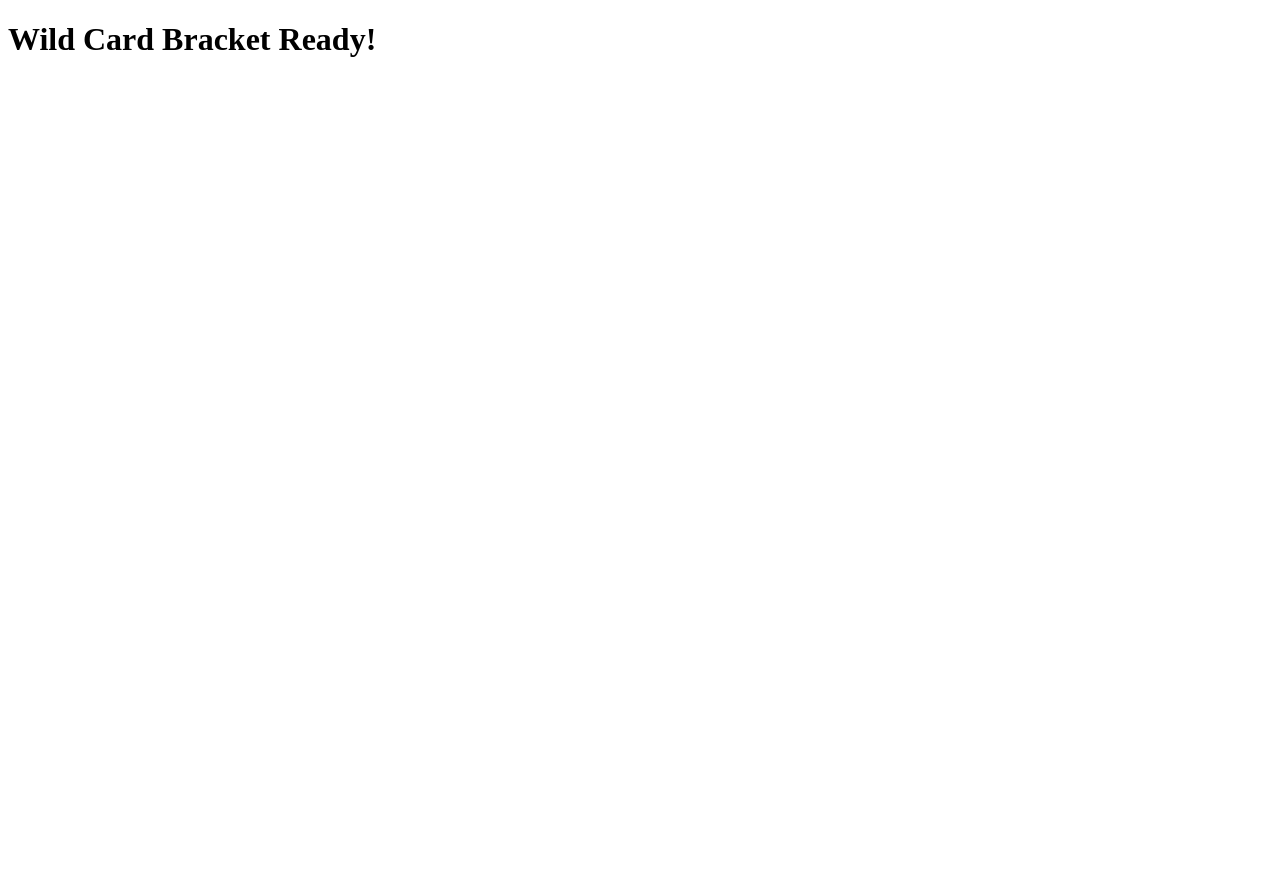
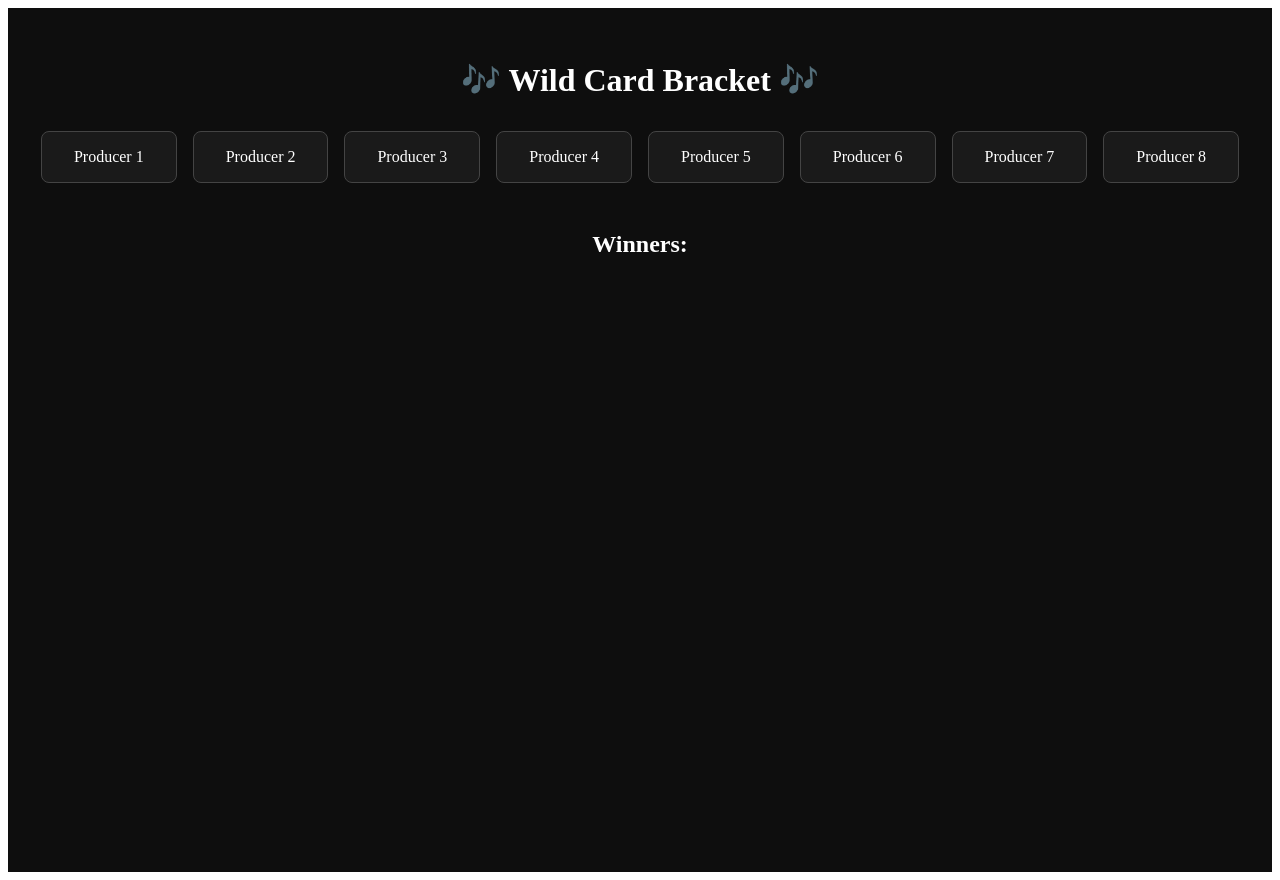
Before and after one commit to RIZRmusic/wildcardbeatbattle, a React (Vite) app: page / in a window 1280 px wide. Before the commit the page ends 800 px from the top, so only its background shows below. Built offline with nearby package versions, Linux system fonts and the light colour scheme.

Commit message:
Full tournament logic

```diff
--- a/src/App.jsx
+++ b/src/App.jsx
@@ -1,2 +1,45 @@
-// Full bracket UI logic goes here
-export default function App() { return <h1>Wild Card Bracket Ready!</h1>; }
+
+import React, { useState } from "react";
+
+const defaultNames = Array.from({ length: 8 }, (_, i) => `Producer ${i + 1}`);
+
+export default function App() {
+  const [names, setNames] = useState(defaultNames);
+  const [winners, setWinners] = useState([]);
+
+  const handleClick = (name) => {
+    if (!winners.includes(name)) {
+      setWinners([...winners, name]);
+    }
+  };
+
+  return (
+    <div style={{ background: "#0e0e0e", color: "#fff", minHeight: "100vh", padding: "2rem" }}>
+      <h1 style={{ textAlign: "center", marginBottom: "2rem" }}>🎶 Wild Card Bracket 🎶</h1>
+      <div style={{ display: "flex", flexWrap: "wrap", justifyContent: "center", gap: "1rem" }}>
+        {names.map((name, i) => (
+          <div
+            key={i}
+            onClick={() => handleClick(name)}
+            style={{
+              border: winners.includes(name) ? "2px solid #00ffcc" : "1px solid #444",
+              background: winners.includes(name) ? "#003333" : "#1a1a1a",
+              padding: "1rem 2rem",
+              borderRadius: "8px",
+              cursor: "pointer",
+              transition: "all 0.2s ease"
+            }}
+          >
+            {name}
+          </div>
+        ))}
+      </div>
+      <div style={{ marginTop: "3rem", textAlign: "center" }}>
+        <h2>Winners:</h2>
+        {winners.map((name, i) => (
+          <div key={i} style={{ color: "#00ffcc" }}>{name}</div>
+        ))}
+      </div>
+    </div>
+  );
+}
--- a/src/main.jsx
+++ b/src/main.jsx
@@ -1,3 +1,4 @@
+
 import React from "react";
 import ReactDOM from "react-dom/client";
 import App from "./App";
```
